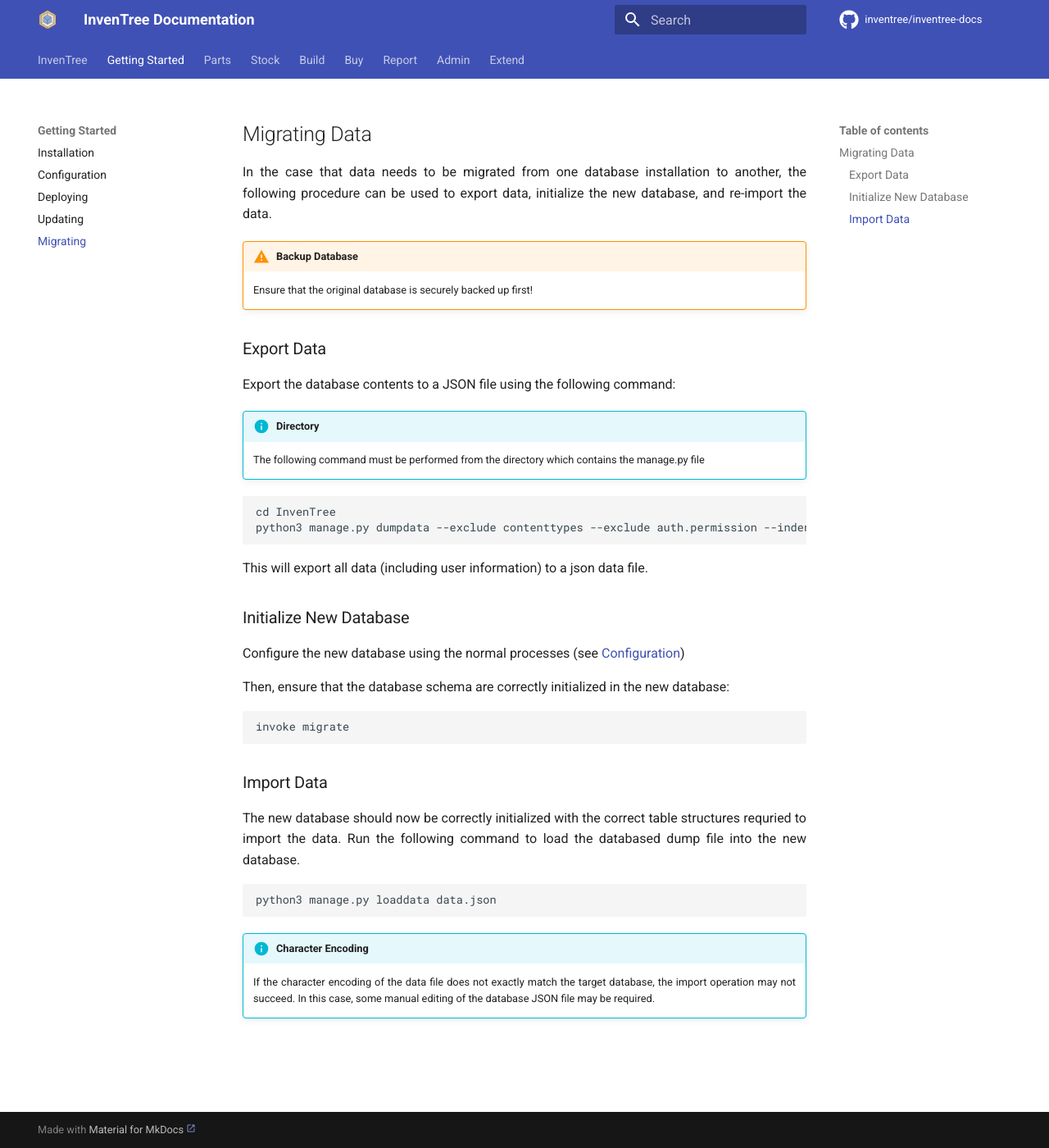
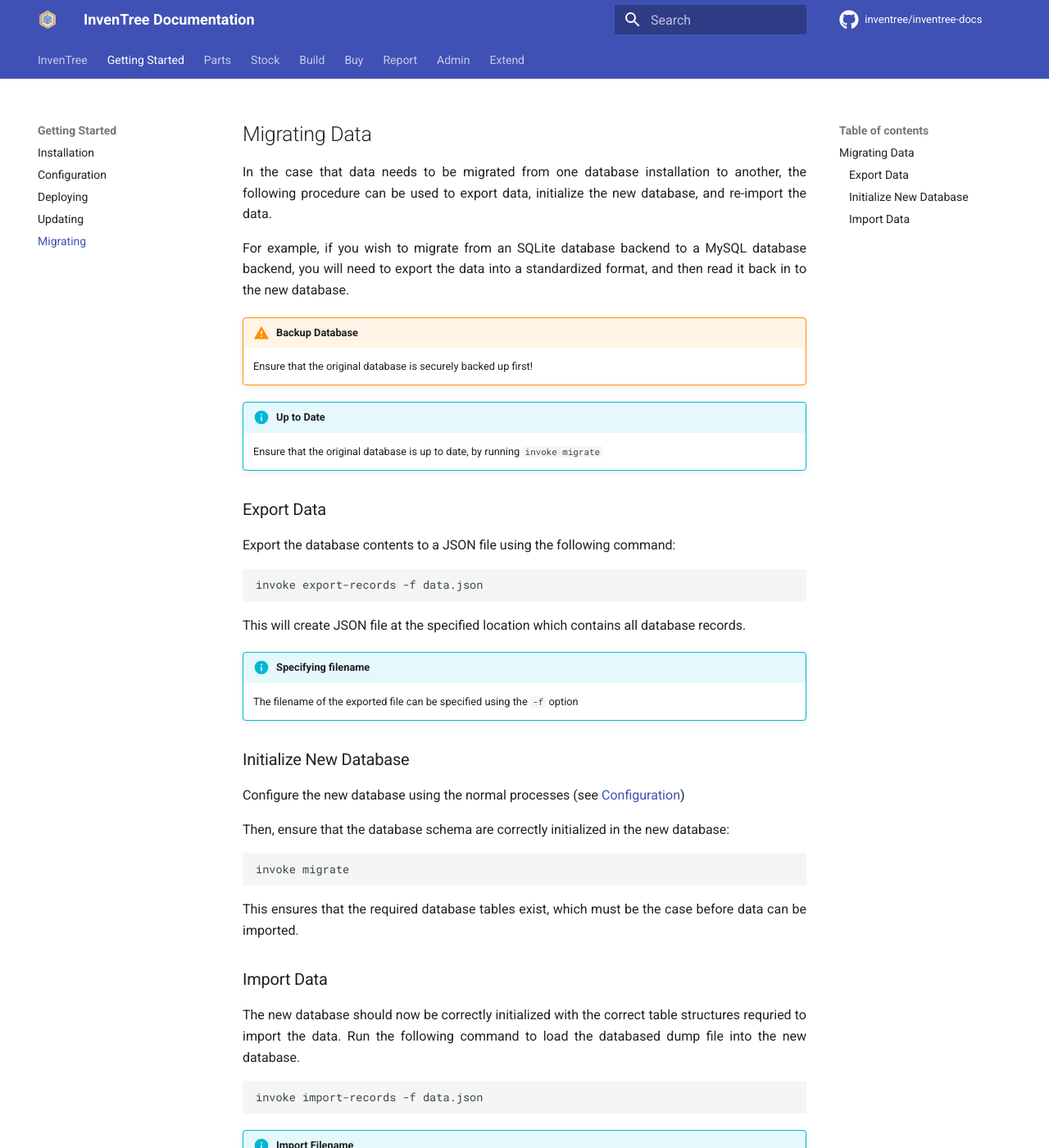
Before and after one commit to inventree/inventree-docs, an MkDocs documentation site: the page built from docs/start/migrate.md, in a window 1280 px wide and 1400 px high. Shown: the whole window at 82% size. Built offline with MkDocs 1.6.1 and Material for MkDocs 9.7.7, drawn with Linux system fonts in a browser that asks for light colours; a script that is not in the unit is left out; comment, search, counter and statistics services are not loaded; some of the changed text lies outside the part shown.

Commit message:
Further updates to match new invoke commands

````diff
--- a/docs/start/migrate.md
+++ b/docs/start/migrate.md
@@ -6,22 +6,26 @@
 
 In the case that data needs to be migrated from one database installation to another, the following procedure can be used to export data, initialize the new database, and re-import the data.
 
+For example, if you wish to migrate from an SQLite database backend to a MySQL database backend, you will need to export the data into a standardized format, and then read it back in to the new database.
+
 !!! warning "Backup Database"
 	Ensure that the original database is securely backed up first!
+
+!!! info "Up to Date"
+    Ensure that the original database is up to date, by running `invoke migrate`
 
 ### Export Data
 
 Export the database contents to a JSON file using the following command:
 
-!!! info "Directory"
-    The following command must be performed from the directory which contains the manage.py file
-
 ```
-cd InvenTree
-python3 manage.py dumpdata --exclude contenttypes --exclude auth.permission --indent 2 --output data.json
+invoke export-records -f data.json
 ```
 
-This will export all data (including user information) to a json data file.
+This will create JSON file at the specified location which contains all database records.
+
+!!! info "Specifying filename"
+    The filename of the exported file can be specified using the `-f` option
 
 ### Initialize New Database
 
@@ -33,13 +37,18 @@
 invoke migrate
 ```
 
+This ensures that the required database tables exist, which must be the case before data can be imported.
+
 ### Import Data
 
 The new database should now be correctly initialized with the correct table structures requried to import the data. Run the following command to load the databased dump file into the new database.
 
 ```
-python3 manage.py loaddata data.json
+invoke import-records -f data.json
 ```
+
+!!! info "Import Filename"
+    A different filename can be specified using the `-f` option
 
 !!! info "Character Encoding"
 	If the character encoding of the data file does not exactly match the target database, the import operation may not succeed. In this case, some manual editing of the database JSON file may be required.
````
